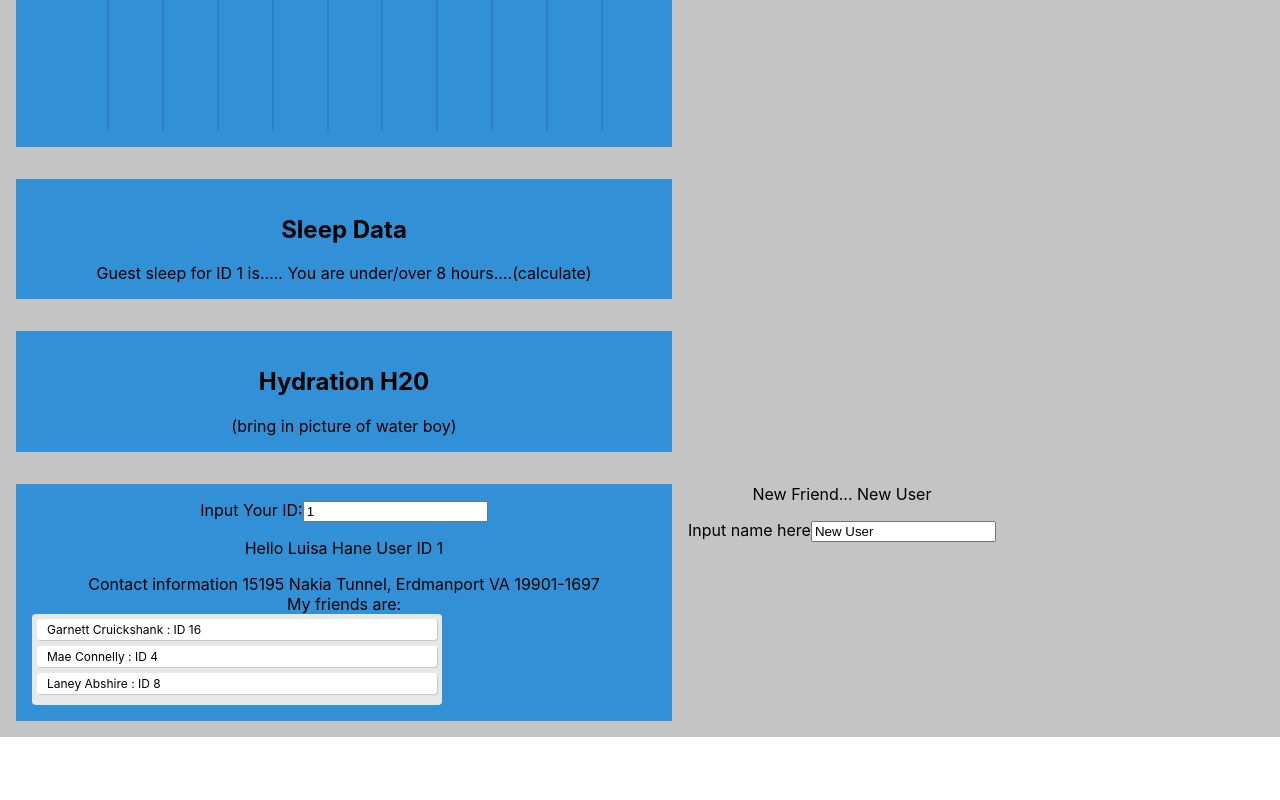
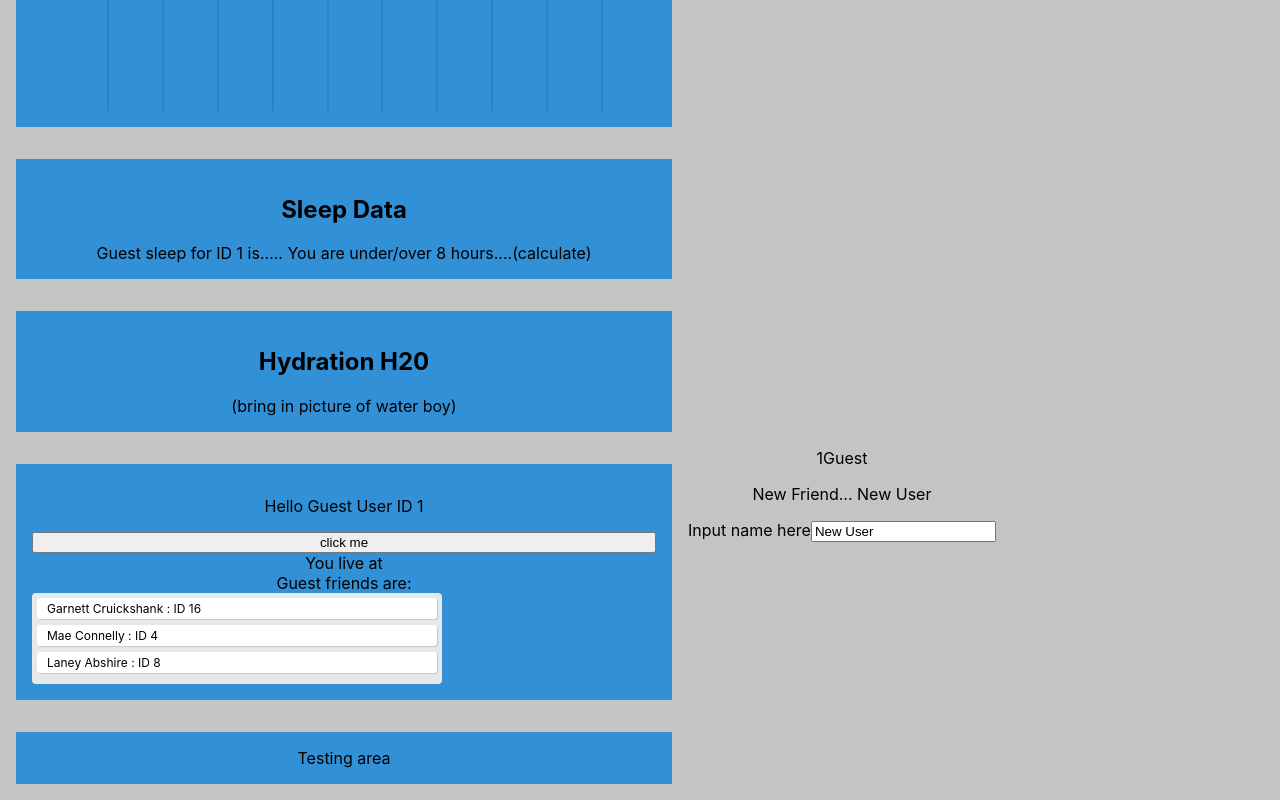
Before and after one commit to saykaren/GetFitter, a React (Create React App) app: page / in a window 1280 px wide. Shown: the part 880-1680 px from the top of the page. Before the commit the page ends 1617 px from the top, so only its background shows below. Built offline with nearby package versions, Linux system fonts and the light colour scheme.

Commit message:
fixed userlookup area to update when you update the top. All but the friends list updates automatically. I had to add a button to make a changethen it works. Need to work more to have friends list update automatically

```diff
--- a/src/Components/App/AboutUser.js
+++ b/src/Components/App/AboutUser.js
@@ -0,0 +1,21 @@
+// import React, {useState} from 'react';
+import './App.css';
+import React from 'react';
+// import activityData from '../../data/activity';
+// import userData from '../../data/users';
+import TodoApp from './ToDo';
+
+
+const AboutMe = ({userId, name}) => {
+  return(
+
+    <div className="youOverview">
+      <h1>{name} To Do and Suggestions</h1>
+      <TodoApp userId={userId}/>
+
+      Improvement Ideas (like you need more sleep if under 8 hours or more exercise)
+    </div>
+  );
+}
+
+export default AboutMe
--- a/src/Components/App/App.js
+++ b/src/Components/App/App.js
@@ -3,11 +3,13 @@ import './App.css';
 import Friends from './Friends';
 // import UserResult from './scripts';
 import UserLookUp from './UserLookUp';
-import TodoApp from './ToDo';
+// import TodoApp from './ToDo';
 import Exercise from './Exercise';
 import Sleep from './Sleep';
 import React, {useState} from 'react';
 import userData from '../../data/users';
+import AboutMe from './AboutUser';
+import TempUserLookUp from './TempFile';
 
 
 
@@ -21,7 +23,7 @@ const App = () => {
     const stringEvent = event.target.value;
     const eventTarget = parseInt(stringEvent);
 
-    // console.log({eventTarget});
+    console.log({eventTarget});
     if (eventTarget> 0 && eventTarget < userData.length-1){
       var userResultArray = userData.filter(x=>(x.id === eventTarget));
       var userResultId = userResultArray[0].id;
@@ -84,12 +86,7 @@ const App = () => {
         </div>
       </header>
       <section className="mainContent">
-        <div className="youOverview">
-          <h1>About Me /Status</h1>
-          Put in Your profile
-          <TodoApp userId={userId}/>
-          Improvement Ideas (like you need more sleep if under 8 hours or more exercise)
-        </div>
+        <AboutMe userId={userId} name={name} email={email}/>
 
         <Exercise userId={userId} name={name} email={email}/>
 
@@ -102,11 +99,11 @@ const App = () => {
 
           </article>
         </div>
-        <UserLookUp />
+        <UserLookUp userId={userId} name={name} email={email}/>
 
-        <Friends />
+        <Friends userId={userId} name={name} email={email}/>
 
-
+        <TempUserLookUp userId={userId} name={name} email={email}/>
       </section>
       <footer className="footer">
 
--- a/src/Components/App/Friends.js
+++ b/src/Components/App/Friends.js
@@ -1,7 +1,7 @@
 import React, {useState} from 'react';
 import './App.css';
 
-const Friends = () => {
+const Friends = ({userId, name}) => {
   const [request, setRequest] = useState("New User");
 
   const handleChange = event => setRequest(event.target.value);
@@ -9,6 +9,7 @@ const Friends = () => {
 
   return (
     <div>
+      {userId}{name}
       <p>
         New Friend... {request}
       </p>
--- /dev/null
+++ b/src/Components/App/TempFile.js
@@ -0,0 +1,16 @@
+import React, {useState} from 'react';
+import './App.css';
+import userData from '../../data/users';
+
+
+const TempUserLookUp = () => {
+
+  return (
+    <div className="userInformation">
+      Testing area
+
+   </div>
+  );
+};
+
+export default TempUserLookUp
--- a/src/Components/App/UserLookUp.js
+++ b/src/Components/App/UserLookUp.js
@@ -14,57 +14,56 @@ const FriendList = ({ friends }) =>{
   );
  }
 
-const UserLookUp = () => {
-  const [request, setRequest] = useState(userData[0].name);
-  const [userId, setUserId] = useState(userData[0].id);
-  const [address, setAddress] = useState(userData[0].address);
+const UserLookUp = ({userId, name}) => {
+  const [address, setAddress] = useState("");
   const [friends, setFriends] = useState(userData[0].friends);
-  const handleChange = event => {
-    const y = event;
 
-    if (y !== undefined){
-      if (y > 0 && y < userData.length-1){
-        const results = userData[y];
-        const nameResults = results["name"];
-        const address = results["address"];
-        const friends = results["friends"];
-        setRequest(nameResults);
+  const handleChange = () => {
+    console.log("click");
+    console.log({userId});
+    const userIdObject = userId;
+    console.log({userIdObject});
+
+    if (userIdObject !== undefined){
+      if (userIdObject > 0 && userIdObject < userData.length-1){
+        console.log("I am in handleChange");
+        const myNameId = {userId}; //object
+        const valueId = Object.values(myNameId)[0]; //number format of ID
+
+        const userResultArray = userData.filter(x=>(x.id === valueId)); //give array of user selected
+        const userResultId = userResultArray[0].id; // id of user
+        const userResultAddress = userResultArray[0].address; // email of user
+        const userResultFriendsId = userResultArray[0].friends;
+        console.log(userResultFriendsId);
+
+
+        const address = userResultAddress;
+        const friends = userResultFriendsId;
+
         setAddress(address);
         setFriends(friends);
-      }else{
-        setRequest(0);}
+      };
     };
   };
 
-  const userChange = event =>{
-    const y = event.target.value;
-    if (y > 0 && y < userData.length-1){
-      const x = event.target.value-1;
-      const variable = userData[x].id;
-      setUserId(variable);
-      handleChange(x);
-    }else{
-      const zeroV = userData[0].id;
-      setUserId(zeroV);
-    };
-  };
 
   return (
     <div className="userInformation">
-        <Input
-          value={userId}
-          onChangeInput={userChange}
+      <p
+        onChange={handleChange}
       >
-        Input Your ID:
-        </Input>
-      <p>
-        Hello {request} User ID {userId}
+        Hello {name} User ID {userId}
       </p>
+      <button
+        onClick={handleChange}
+      >
+        click me
+      </button>
       <section>
-        Contact information {address}
+        You live at {address}
       </section>
       <section>
-        My friends are:
+        {name} friends are:
         <div className="todo-list">
           {friends.map((friends, index)=>(
             <FriendList
@@ -72,6 +71,7 @@ const UserLookUp = () => {
               friends={friends}
               userId={userId}
               index = {index}
+              onChange = {handleChange}
             />
           ))}
       </div>
@@ -81,16 +81,4 @@ const UserLookUp = () => {
   );
 };
 
-
-const Input = ({value, onChangeInput, children}) => (
-  <label>
-    {children}
-    <input
-      type="number"
-      value={value}
-      onChange={onChangeInput}
-      />
-  </label>
-);
-
 export default UserLookUp
```
Lines whose indentation alone changed are shown as unchanged.
